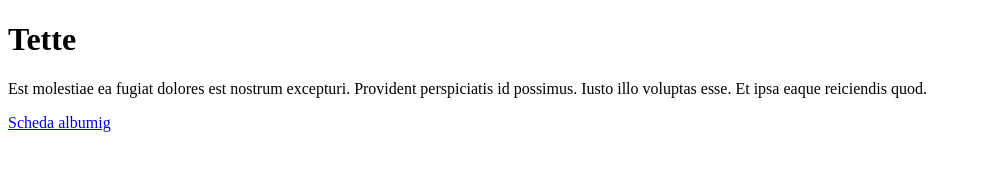
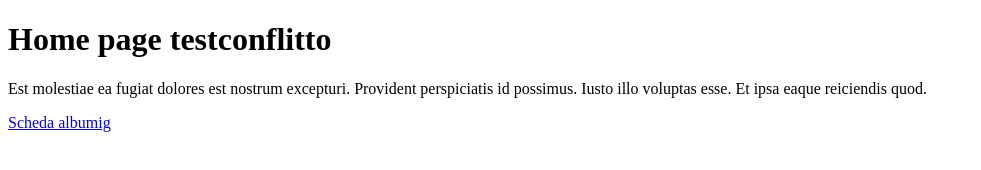
Before and after one commit to stefanovalle/pw2018c-1, a plain HTML site: page index.html in a window 1280 px wide. Shown: the whole page, without its empty margins (0-981 px from the left). Drawn offline with Linux system fonts and the light colour scheme.

Commit message:
wrong edit

```diff
--- a/index.html
+++ b/index.html
@@ -7,7 +7,7 @@
     <title>Test Git</title>
 </head>
 <body>
-    <h1>Tette</h1>
+    <h1>Home page testconflitto</h1>
     <p>Est molestiae ea fugiat dolores est nostrum excepturi. Provident perspiciatis id possimus. Iusto illo voluptas esse. Et ipsa eaque reiciendis quod.</p>
     <a href="scheda-album.html" target="_blanl">Scheda albumig</a>
 </body>
```
